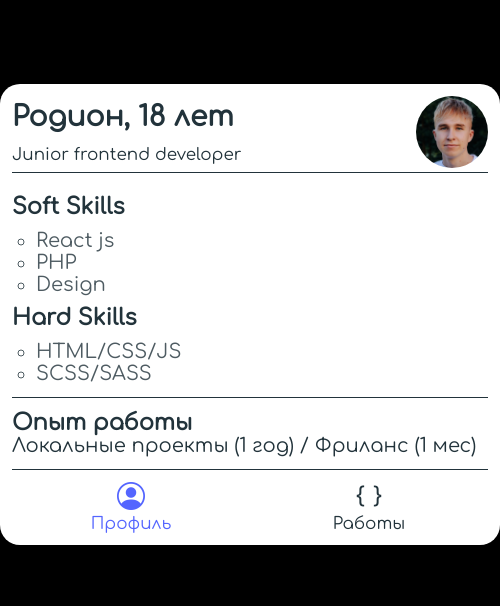
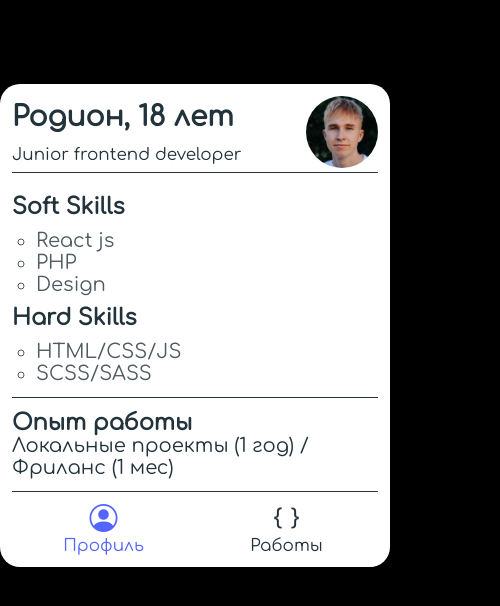
Before and after one commit to sqw1sh/portfolio, a plain HTML site: page index.html in a window 390 px wide. Shown: the whole page, 500 px wide, since content can reach past the window. Drawn offline with nearby package versions, Linux system fonts and the light colour scheme.

Commit message:
Add files via upload

```diff
--- a/assets/css/style.css
+++ b/assets/css/style.css
@@ -142,3 +142,9 @@ body {
 .card-foot-item.active, .card-foot-item.active a {
     color: #5465ff;
 }
+
+@media screen and (max-width: 576px) {
+    .card {
+        width: 100%;
+    }
+}
```
